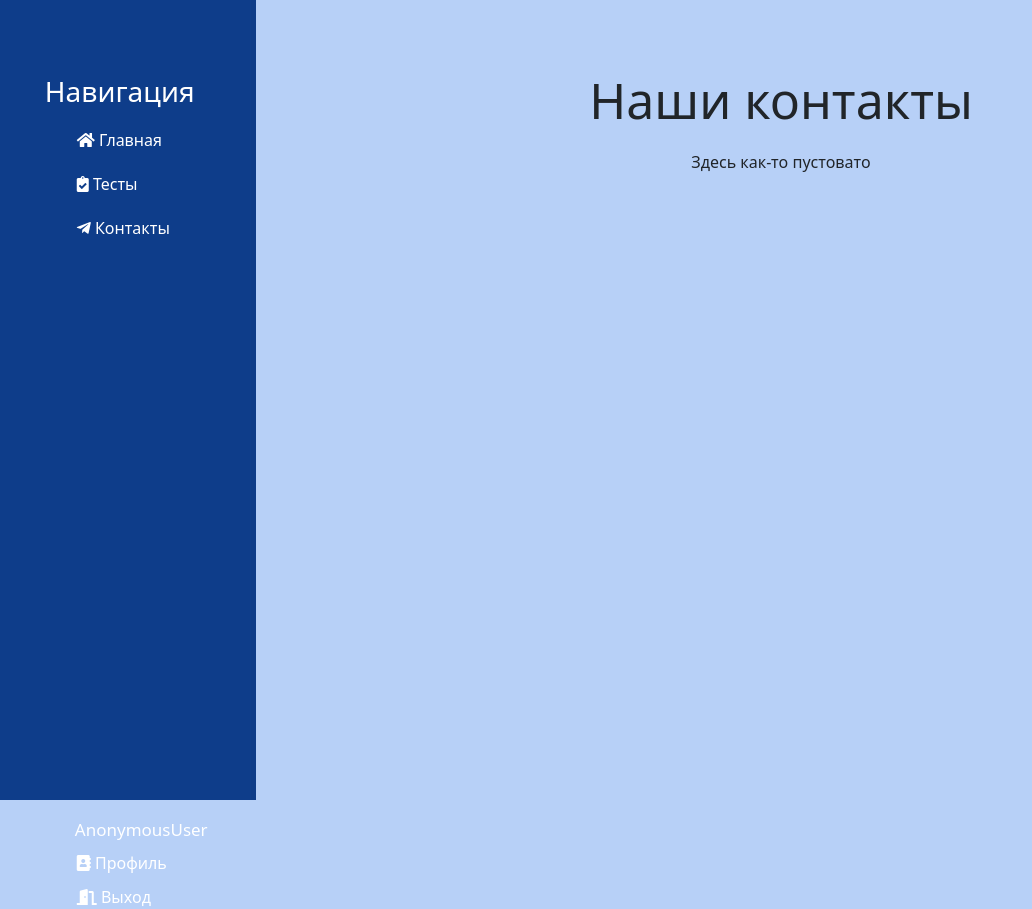
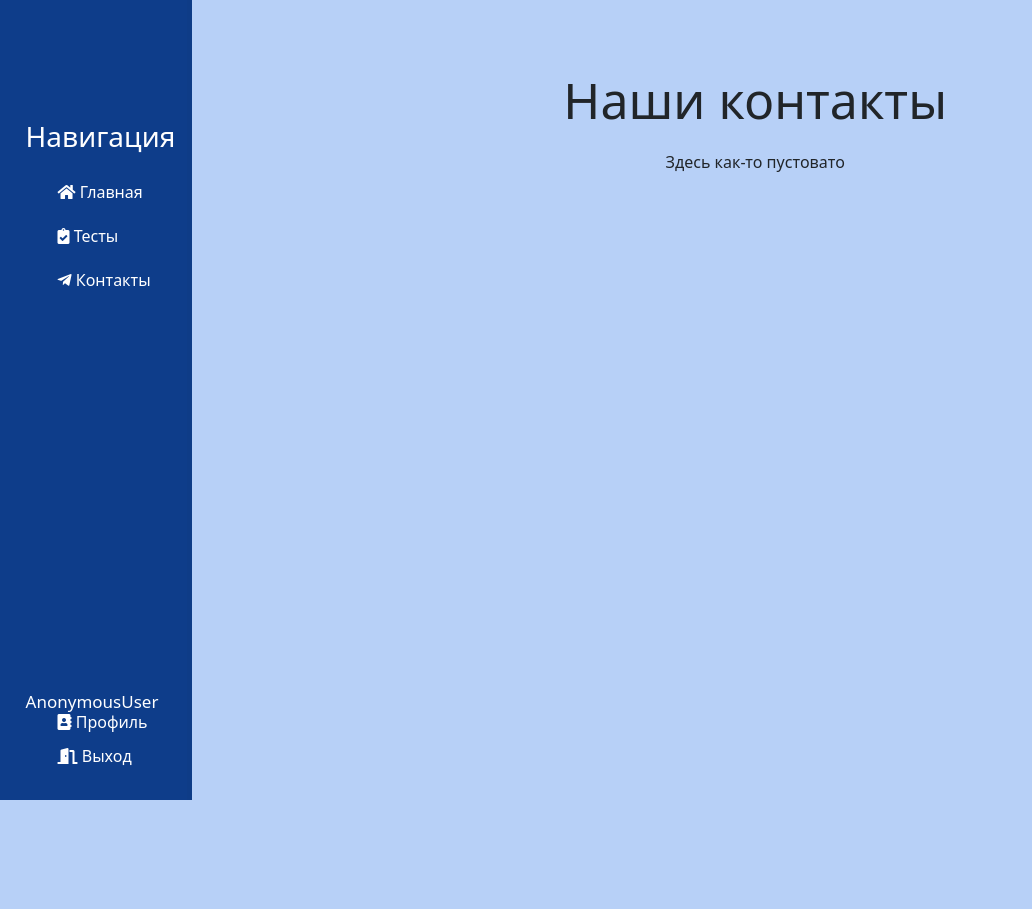
Before and after one commit to sallymud/practice_team, a Django app: page /about/ in a window 1280 px wide. Shown: the whole page, without its empty margins (0-1032 px from the left). After the commit the page ends 800 px from the top, so only its background shows below. Run offline with Django 4.2, Linux system fonts and the light colour scheme; some libraries are stand-ins or nearby versions.

Commit message:
fix bugs main page

```diff
--- a/main/static/main/css/main.css
+++ b/main/static/main/css/main.css
@@ -2,41 +2,65 @@ body {
     background: #b7d0f7;
 }
 
+/* Боковая панель */
 aside {
-    float: left;
+    position: fixed;
     background: #0e3d8a;
-    width: 20%;
-    padding: 3.5%;
+    width: 15%;;
+    padding: 2%;
     text-decoration: none;
-    height: 100vh;
+    height: 100%;
     color: #fff;
     border-right: 5px solid #0e3c87;
 }
 
+/* Навигация */
 aside h3 {
-    margin-top: 30px;
+    position: absolute;
+    top: 15%;
     font-size: 28px;
 }
 
+/* Имя пользователя */
 aside h5 {
-    margin: 580px auto 10px 30px;
+    position: absolute;
+    bottom: 10%;
     font-size: 17px;
 }
 
-aside ul, ol {list-style: none}
-aside a {text-decoration: none}
+/* Блок с перечислением вкладок: Главная, Тесты, Контакты */
+aside ul {
+    list-style: none;
+    position: absolute;
+    top: 20%;
+}
+
+/* Элементы блока */
 aside ul li {
     color: #ffffff;
     display: block;
     margin-top: 20px;
     transition: transform .6s ease;
 }
+
+/* Ссылки */
+aside a {text-decoration: none}
+
+/* Элементы блока при наведении */
 aside ul li:hover, aside ul a:hover, ol li:hover, aside ol a:hover {
     color: #7b9dd4;
     text-decoration: none;
     transform: scale(1.05);
 }
 
+/* Блок с перечислением вкладок: Профиль, Выход */
+aside ol {
+    list-style: none;
+    position: absolute;
+    bottom: 2%;
+}
+
+/* Элементы блока */
 aside ol li {
     color: #ffffff;
     display: block;
@@ -44,18 +68,24 @@ aside ol li {
     transition: transform .6s ease;
 }
 
+/* Основная часть страницы */
 main .features {
-    float: left;
+    float: right;
     margin-top: 70px;
     margin-left: 45px;
     text-align: center;
-    width: 75%;
+    width: 82%;
 }
+
+/* Главный текст */
 main .features h1 {font-size: 50px;}
+
+/* Побочный текст */
 main .features p {
     max-width: 400px;
     margin: 20px auto;
 }
+
 
 main .features form {
     margin-left: 32%;
```
Also changed, not shown: db.sqlite3.
